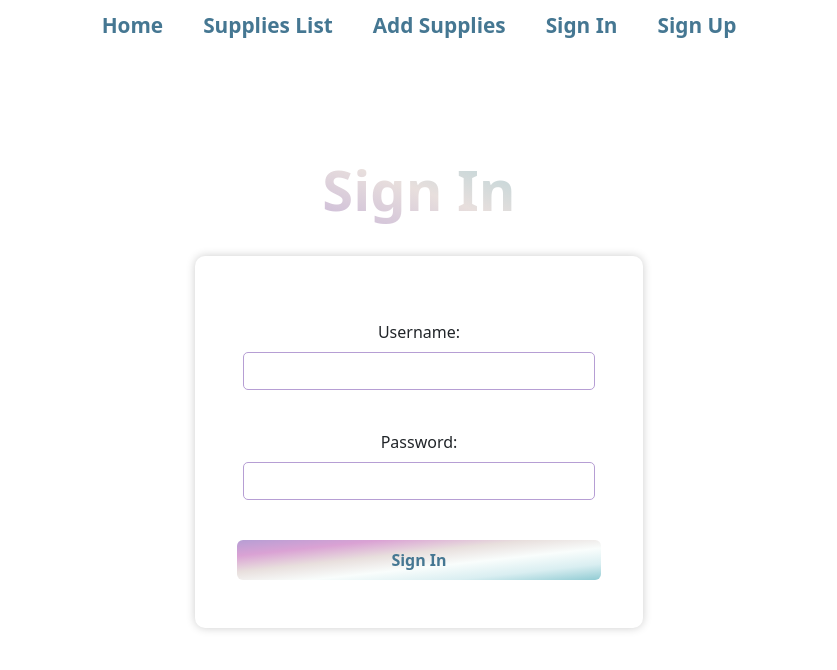
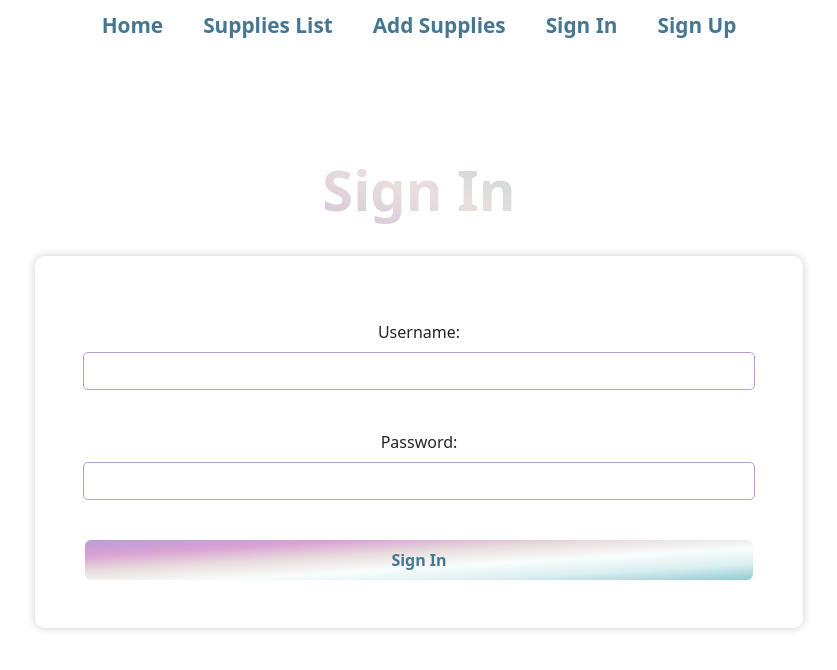
Before and after one commit to P-Gayle/material-minder, a React (Vite) app in the folder frontend/: page /signin in a window 1280 px wide. Shown: the top 670 px of the page, without its empty margins (221-1058 px from the left). Built offline with nearby package versions, Linux system fonts and the light colour scheme.

Commit message:
auth forms css

```diff
--- a/frontend/src/components/Auth/auth.css
+++ b/frontend/src/components/Auth/auth.css
@@ -20,7 +20,7 @@
     box-shadow: 0 0 10px 0 rgba(0, 0, 0, 0.2) ;
     padding: 2rem;
     margin: 1.5rem auto;
-    width: 35vw;
+    width: 60vw;
 }
 
 .input {
```
